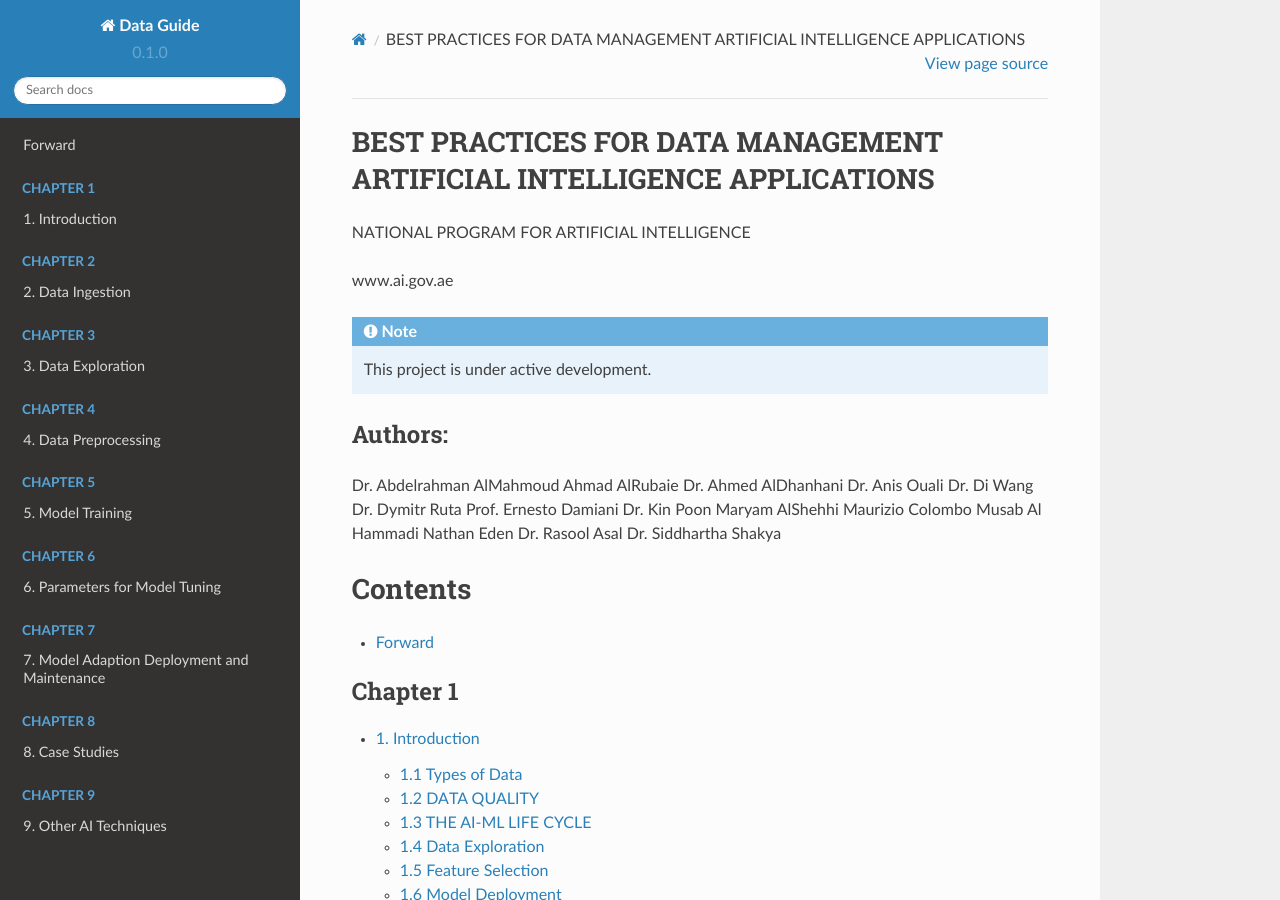
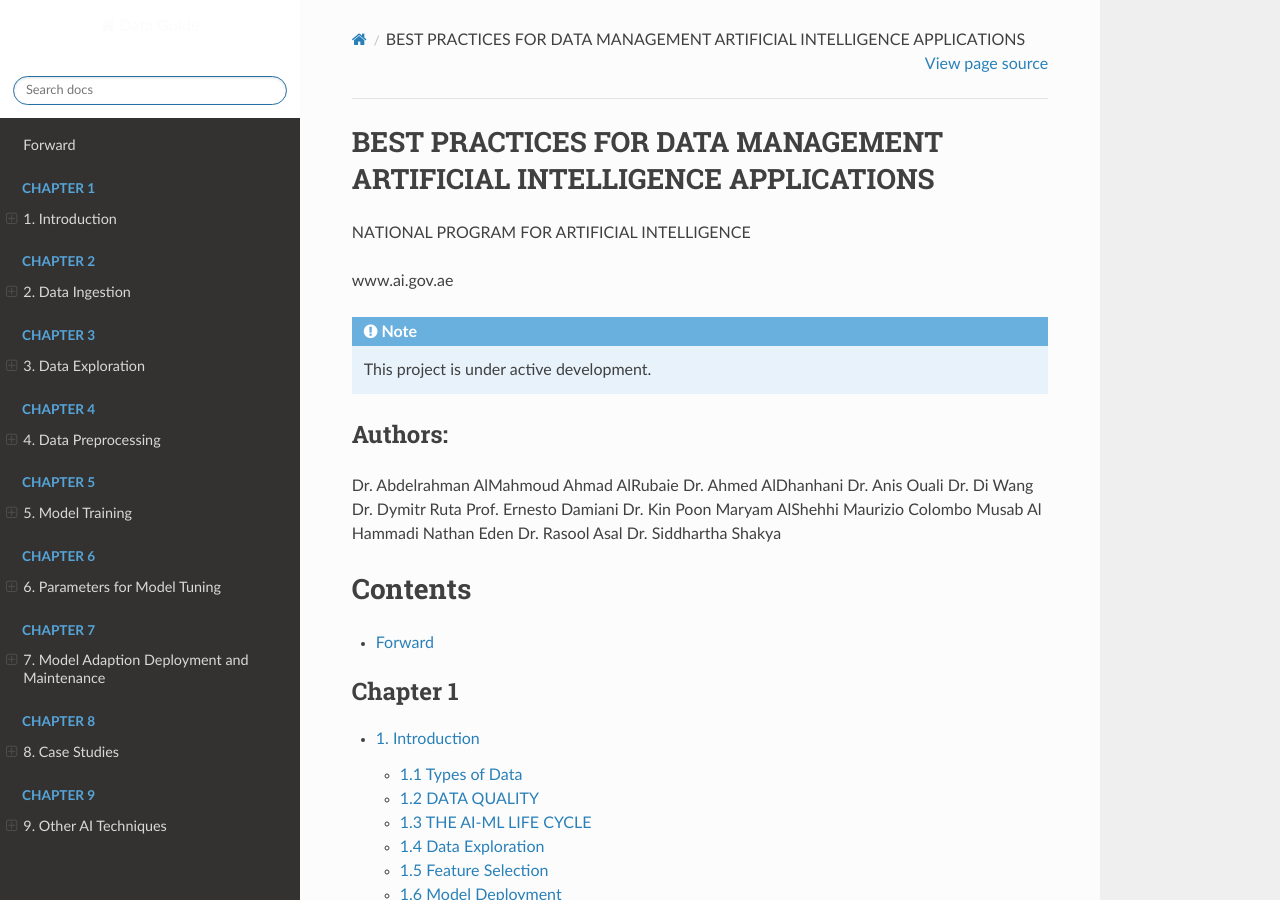
Before and after one commit to Musab0/DataGuide, a Sphinx documentation site: the page built from docs/source/index.rst, in a window 1280 px wide and 900 px high. Built offline with Sphinx 7.4.7 and the Read the Docs theme 2.0.0, drawn with Linux system fonts in a browser that asks for light colours; pages that are not in the unit, such as notebooks, are missing from menus.

Commit message:
Update conf.py

```diff
--- a/docs/source/conf.py
+++ b/docs/source/conf.py
@@ -32,5 +32,19 @@
 
 html_theme = 'sphinx_rtd_theme'
 
+html_theme_options = {
+    'logo_only': False,
+    'display_version': True,
+    'prev_next_buttons_location': 'bottom',
+    'style_external_links': True,
+    'style_nav_header_background': 'white',
+    # Toc options
+    'collapse_navigation': False,
+    'sticky_navigation': True,
+    'navigation_depth': 3,
+    'includehidden': True,
+    'titles_only': False
+}
+
 # -- Options for EPUB output
 epub_show_urls = 'footnote'
```
